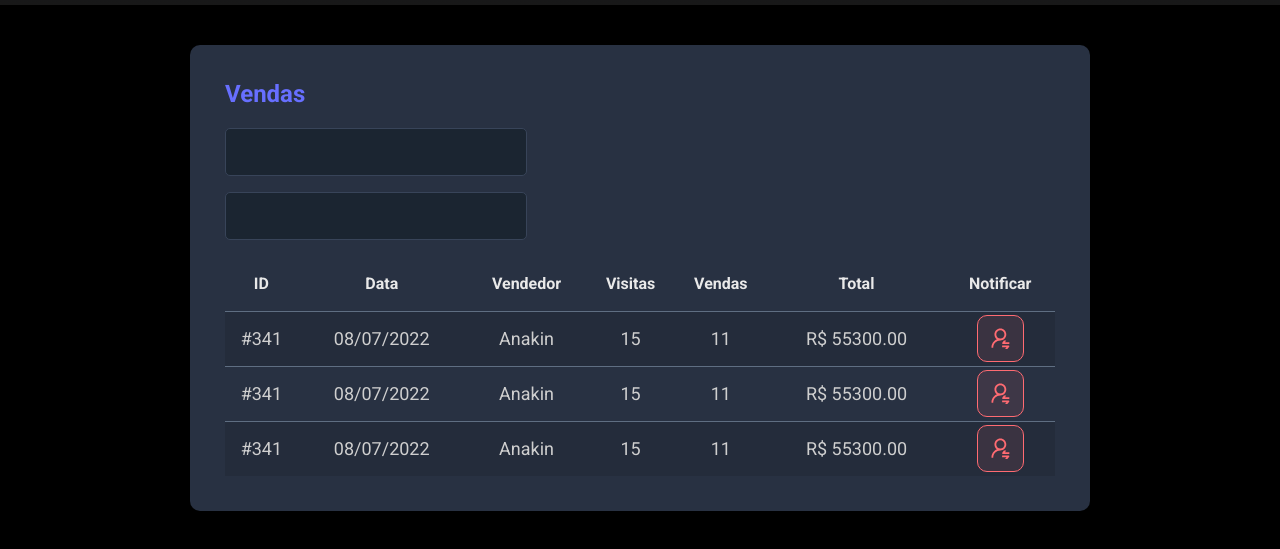
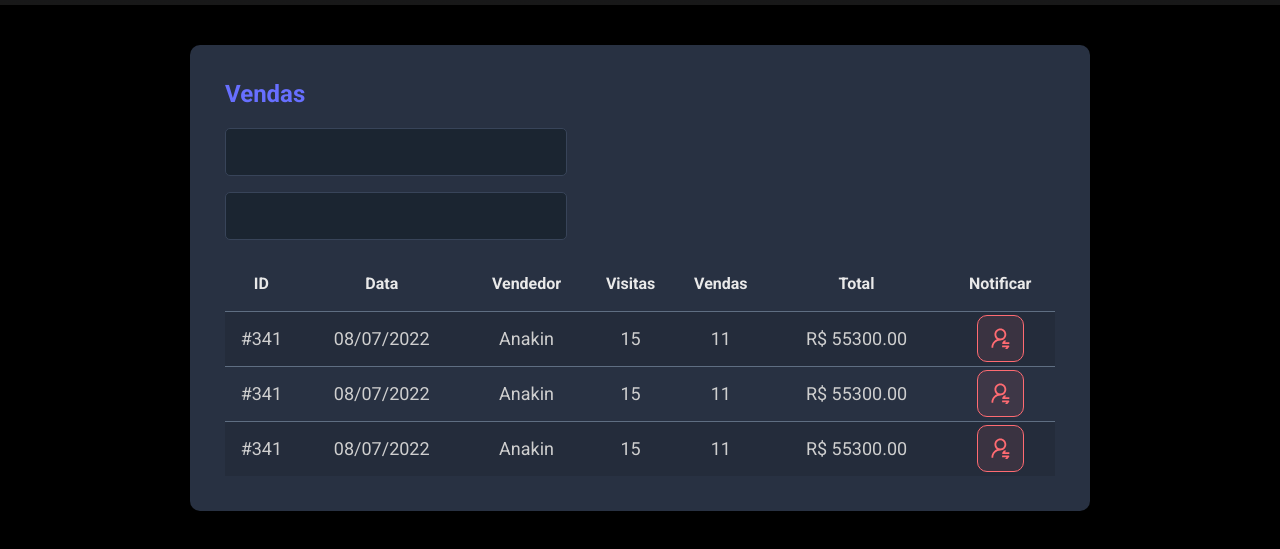
Before and after one commit to salvedojuliao/week-devsuperior-preparation, a plain HTML site: page preparacao/dsmeta-css/index.html in a window 1280 px wide. Shown: the part 215-764 px from the top of the page. Drawn offline with Linux system fonts and the light colour scheme.

Commit message:
test: test padding widht

```diff
--- a/preparacao/dsmeta-css/style.css
+++ b/preparacao/dsmeta-css/style.css
@@ -79,7 +79,7 @@ header{ /* Observe que ele deu apenas height no header*/
     background-color: #1b2531;
     border: 1px solid #384459;
     border-radius: 5px;
-    padding: 0 0px;
+    padding: 0 20px;
     /* Padding buga*/
     color: #9aaabe;
     font-size: 18px;
```
